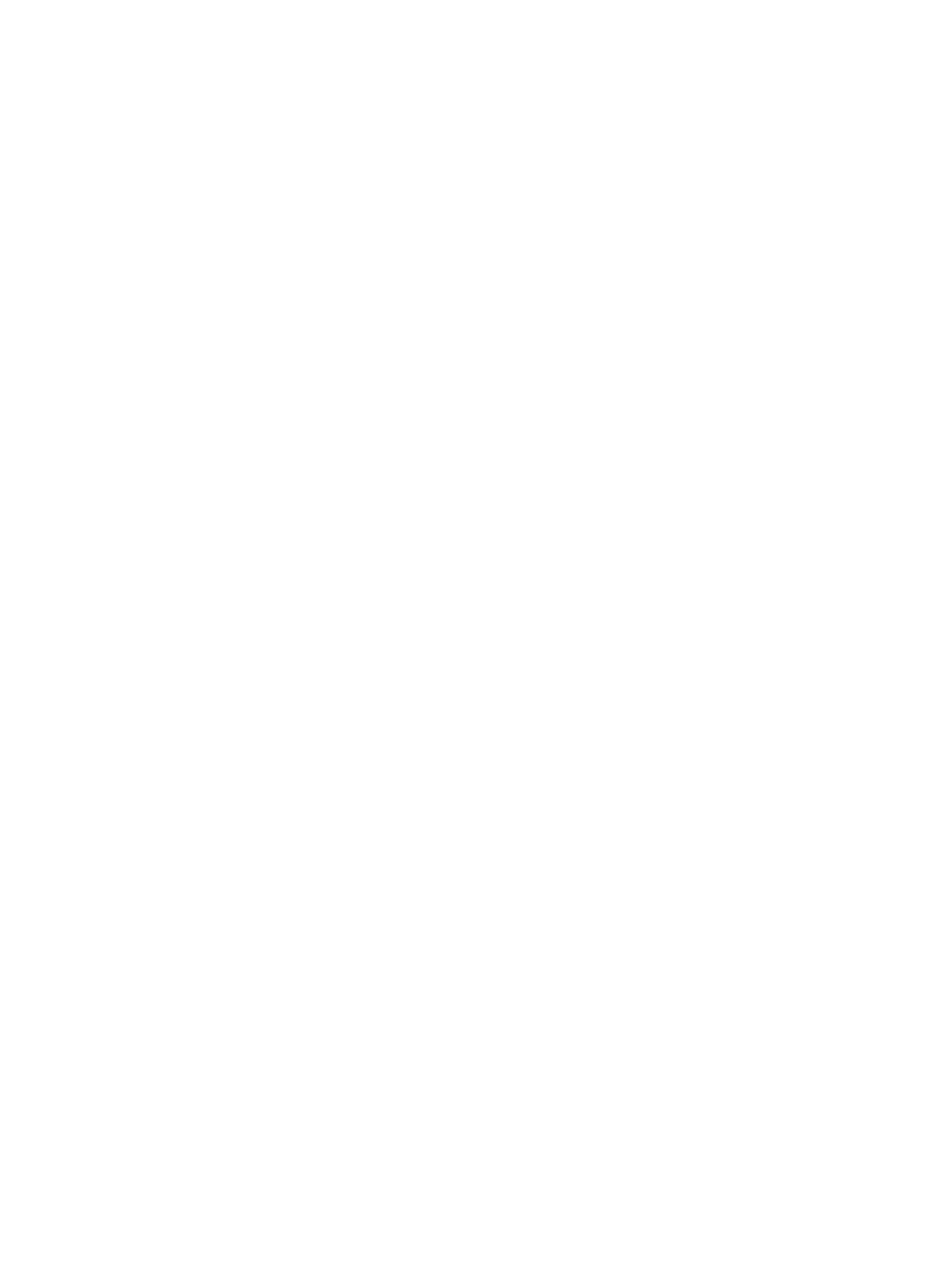
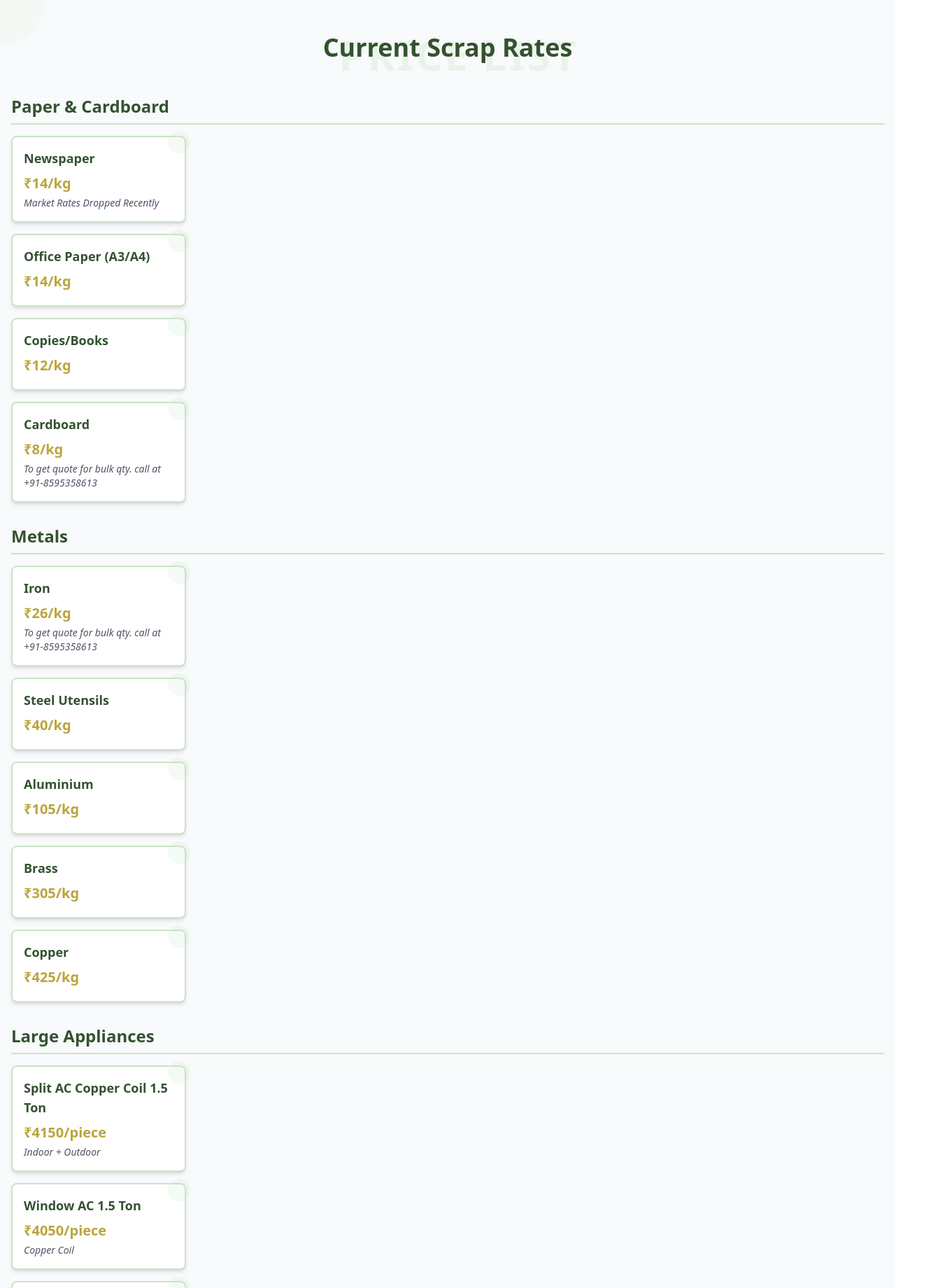
Before and after one commit to Sridhare29/miniti, a React (Create React App) app in the folder miniti/: page /scraprate in a window 1280 px wide. Before the commit this address had no page. Shown: the top 1840 px of the page at 70% size, 1344 px wide, since content can reach past the window. Before the commit the page ends 800 px from the top, so only its background shows below. Built offline with nearby package versions, Linux system fonts and the light colour scheme.

Commit message:
Add Scrap Rate page and update routing

```diff
--- a/miniti/src/App.jsx
+++ b/miniti/src/App.jsx
@@ -3,6 +3,7 @@ import Home from './pages/Home';
 import NotFound from './pages/NotFound';
 import BookRequest from './pages/BookRequest';
 import MyBooking from './pages/MyBooking';
+import ScrapRate from './pages/ScrapRate';
 function App() {
   return (
     <BrowserRouter>
@@ -11,6 +12,7 @@ function App() {
       <Route path='/erorr' element={<NotFound/>}/>
       <Route path='/request' element={<BookRequest/>}/>
       <Route path='/booking' element={<MyBooking/>}/>
+      <Route path='/scraprate' element={<ScrapRate/>}/>
     </Routes>
     </BrowserRouter>
   );
--- a/miniti/src/components/Header.jsx
+++ b/miniti/src/components/Header.jsx
@@ -46,7 +46,7 @@ const Header = () => {
                 <li><a href="#main-banner" className="p-1 text-slate-600 hover:text-[#4DA674]">Marketplace</a></li>
                 <li><a href="#about-banner" className="p-1 text-slate-600 hover:text-[#4DA674]">Eco Insights</a></li>
                 <li>
-                  <Link to="/shop" className={`p-1 ${pathname === "/marketprice" ? "text-[#4DA674]" : "text-slate-600"}`}>
+                  <Link to="/scraprate" className={`p-1 ${pathname === "/marketprice" ? "text-[#4DA674]" : "text-slate-600"}`}>
                     Recycle Hub
                   </Link>
                 </li>
--- /dev/null
+++ b/miniti/src/pages/ScrapRate.jsx
@@ -0,0 +1,112 @@
+import React from 'react';
+
+const PriceCard = ({ title, rate, note }) => (
+  <div className="grid grid-col-4 relative group p-4 bg-white rounded-lg w-[20%] shadow-md hover:shadow-lg transition-all duration-300 border-2 border-[#cae4c7]">
+    <h3 className="text-lg font-semibold text-[#335230] mb-2">{title}</h3>
+    <div className="text-[#baa53c] font-bold text-xl mb-1">₹{rate}</div>
+    {note && <p className="text-sm text-gray-600 italic">{note}</p>}
+    <div className="absolute -right-2 -top-2 w-8 h-8 bg-[#cae4c7] opacity-20 rounded-full"></div>
+  </div>
+);
+
+const CategorySection = ({ title, items }) => (
+  <div className="mb-8">
+    <h2 className="text-2xl font-bold text-[#335230] mb-4 border-b-2 border-[#cae4c7] pb-2">{title}</h2>
+    <div className="grid grid-cols-1 md:grid-cols-2 lg:grid-cols-3 gap-4">
+      {items.map((item, index) => (
+        <PriceCard key={index} {...item} />
+      ))}
+    </div>
+  </div>
+);
+
+const ScrapRate = () => {
+  const categories = {
+    paper: {
+      title: "Paper & Cardboard",
+      items: [
+        { title: "Newspaper", rate: "14/kg", note: "Market Rates Dropped Recently" },
+        { title: "Office Paper (A3/A4)", rate: "14/kg" },
+        { title: "Copies/Books", rate: "12/kg" },
+        { title: "Cardboard", rate: "8/kg", note: "To get quote for bulk qty. call at +91-8595358613" }
+      ]
+    },
+    metals: {
+      title: "Metals",
+      items: [
+        { title: "Iron", rate: "26/kg", note: "To get quote for bulk qty. call at +91-8595358613" },
+        { title: "Steel Utensils", rate: "40/kg" },
+        { title: "Aluminium", rate: "105/kg" },
+        { title: "Brass", rate: "305/kg" },
+        { title: "Copper", rate: "425/kg" }
+      ]
+    },
+    largeAppliances: {
+      title: "Large Appliances",
+      items: [
+        { title: "Split AC Copper Coil 1.5 Ton", rate: "4150/piece", note: "Indoor + Outdoor" },
+        { title: "Window AC 1.5 Ton", rate: "4050/piece", note: "Copper Coil" },
+        { title: "Front Load Washing Machine", rate: "1350/piece", note: "Fully Automatic" },
+        { title: "Single Door Fridge", rate: "1100/piece" },
+        { title: "Double Door Fridge", rate: "1350/piece" },
+        { title: "Iron Cooler", rate: "30/kg" },
+        { title: "Plastic Cooler", rate: "15/kg" }
+      ]
+    },
+    smallAppliances: {
+      title: "Small Appliances",
+      items: [
+        { title: "Printer/Scanner/Fax", rate: "20/kg" },
+        { title: "Metal E-waste", rate: "28/kg" },
+        { title: "Plastic E-waste", rate: "15/kg" },
+        { title: "CRT TV", rate: "200/piece" },
+        { title: "Ceiling Fan", rate: "35/kg" },
+        { title: "Microwave", rate: "350/piece" },
+        { title: "UPS", rate: "180/piece" }
+      ]
+    },
+    computers: {
+      title: "Mobiles & Computers",
+      items: [
+        { title: "Scrap Laptop", rate: "300/piece" },
+        { title: "CRT Monitor", rate: "150/piece" },
+        { title: "LCD Monitor", rate: "20/kg" },
+        { title: "Computer CPU", rate: "225/piece" }
+      ]
+    },
+    others: {
+      title: "Others",
+      items: [
+        { title: "Bike", rate: "2100/piece" },
+        { title: "Clothes", rate: "2/kg", note: "Accepted only when given with other scrap items (We don't accept undergarments)" },
+        { title: "Glass Bottles", rate: "2/kg", note: "Accepted only when given with other scrap items" },
+        { title: "PET Bottles/Other Plastic", rate: "8/kg" }
+      ]
+    }
+  };
+
+  return (
+    <div className="relative min-h-screen bg-gray-50 py-12 px-4">
+      {/* Background Text */}
+      <div className="absolute w-full flex items-center justify-center">
+        <h1 className="text-6xl lg:text-8xl font-black text-[#cae4c7] tracking-wider opacity-30">
+          PRICE LIST
+        </h1>
+      </div>
+
+      <div className="relative container mx-auto z-10">
+        <h1 className="text-4xl font-bold text-center text-[#335230] mb-12">Current Scrap Rates</h1>
+
+        {Object.values(categories).map((category, index) => (
+          <CategorySection key={index} {...category} />
+        ))}
+      </div>
+
+      {/* Decorative Elements */}
+      <div className="absolute top-0 left-0 w-32 h-32 bg-[#cae4c7] opacity-10 rounded-full -translate-x-16 -translate-y-16"></div>
+      <div className="absolute bottom-0 right-0 w-32 h-32 bg-[#cae4c7] opacity-10 rounded-full translate-x-16 translate-y-16"></div>
+    </div>
+  );
+};
+
+export default ScrapRate
```
